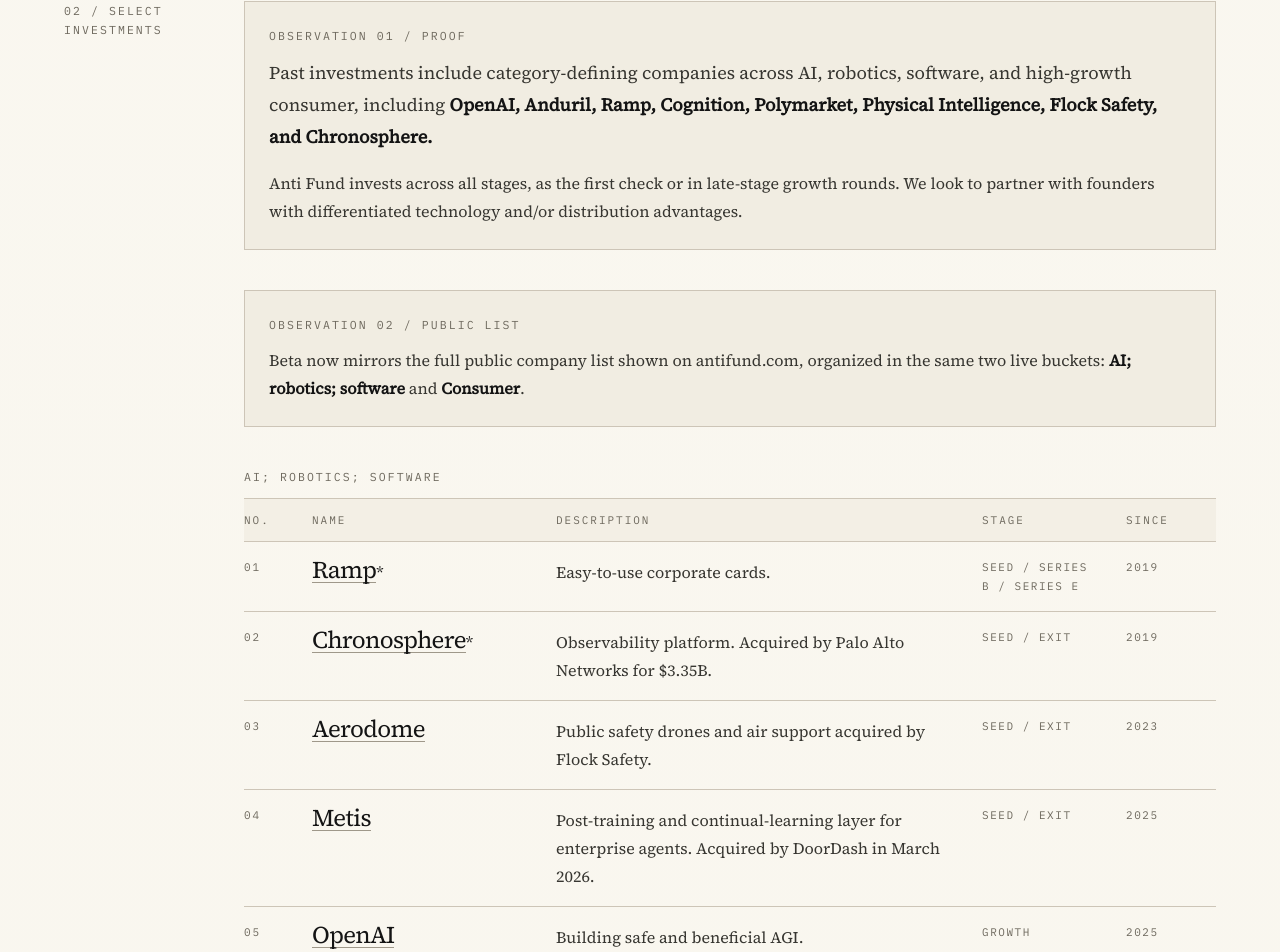
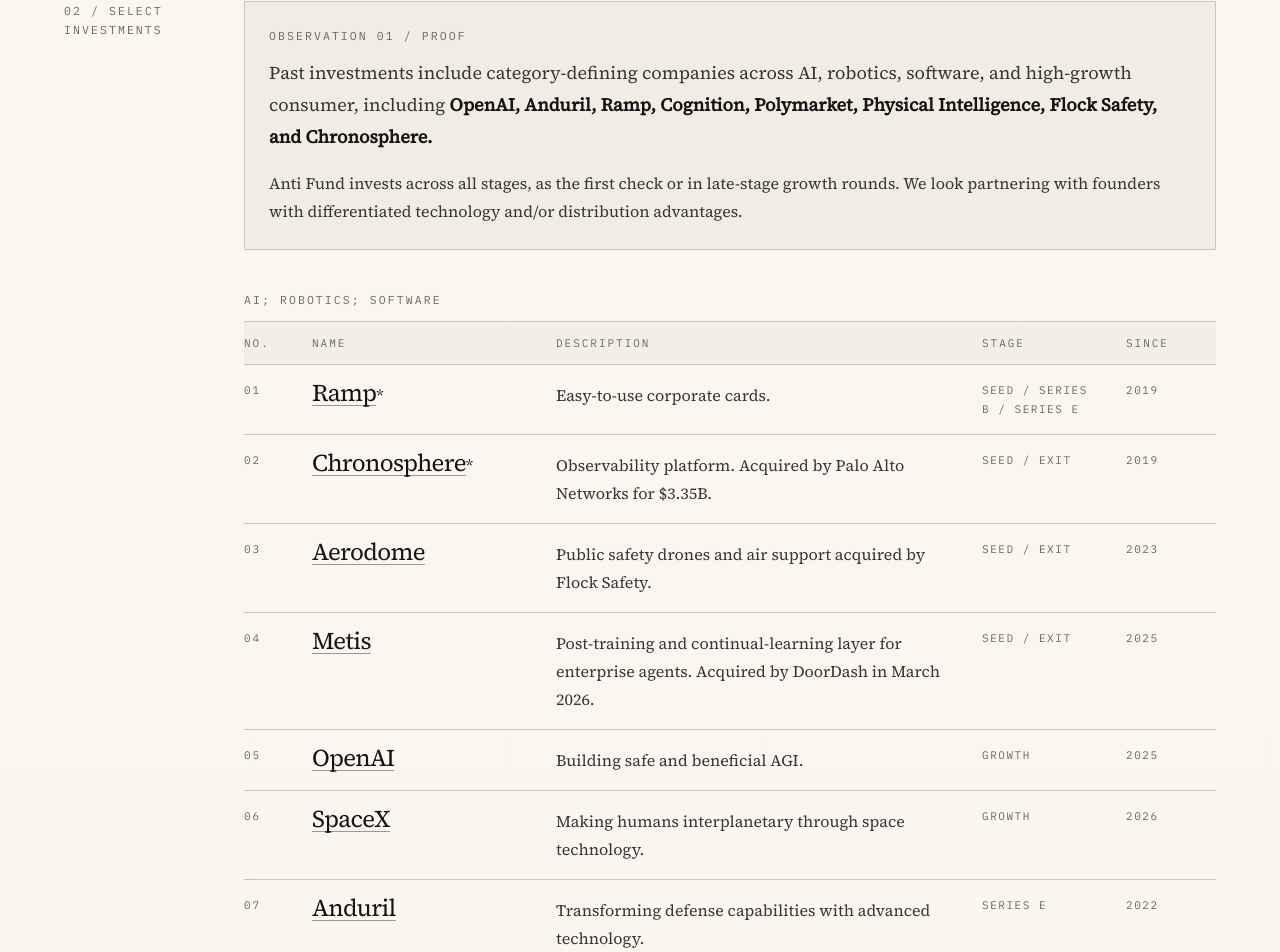
Before and after one commit to geoffreywoo/anti-fund, a Next.js app: page / in a window 1280 px wide. Shown: the part 2190-3142 px from the top of the page. Built offline with nearby package versions, Linux system fonts and the light colour scheme.

Commit message:
refactor: simplify portfolio intro copy

```diff
--- a/components/Portfolio.tsx
+++ b/components/Portfolio.tsx
@@ -351,20 +351,8 @@ export default function Portfolio() {
               </p>
               <p className="mt-4 text-base leading-7 text-ink-soft">
                 Anti Fund invests across all stages, as the first check or in
-                late-stage growth rounds. We look to partner with founders with
+                late-stage growth rounds. We look partnering with founders with
                 differentiated technology and/or distribution advantages.
-              </p>
-            </div>
-
-            <div className="border border-line bg-paper-alt px-6 py-6">
-              <p className="paper-label mb-3">Observation 02 / Public List</p>
-              <p className="text-base leading-7 text-ink-soft">
-                Beta now mirrors the full public company list shown on
-                antifund.com, organized in the same two live buckets:{" "}
-                <span className="font-semibold text-ink">
-                  AI; robotics; software
-                </span>{" "}
-                and <span className="font-semibold text-ink">Consumer</span>.
               </p>
             </div>
 
```
